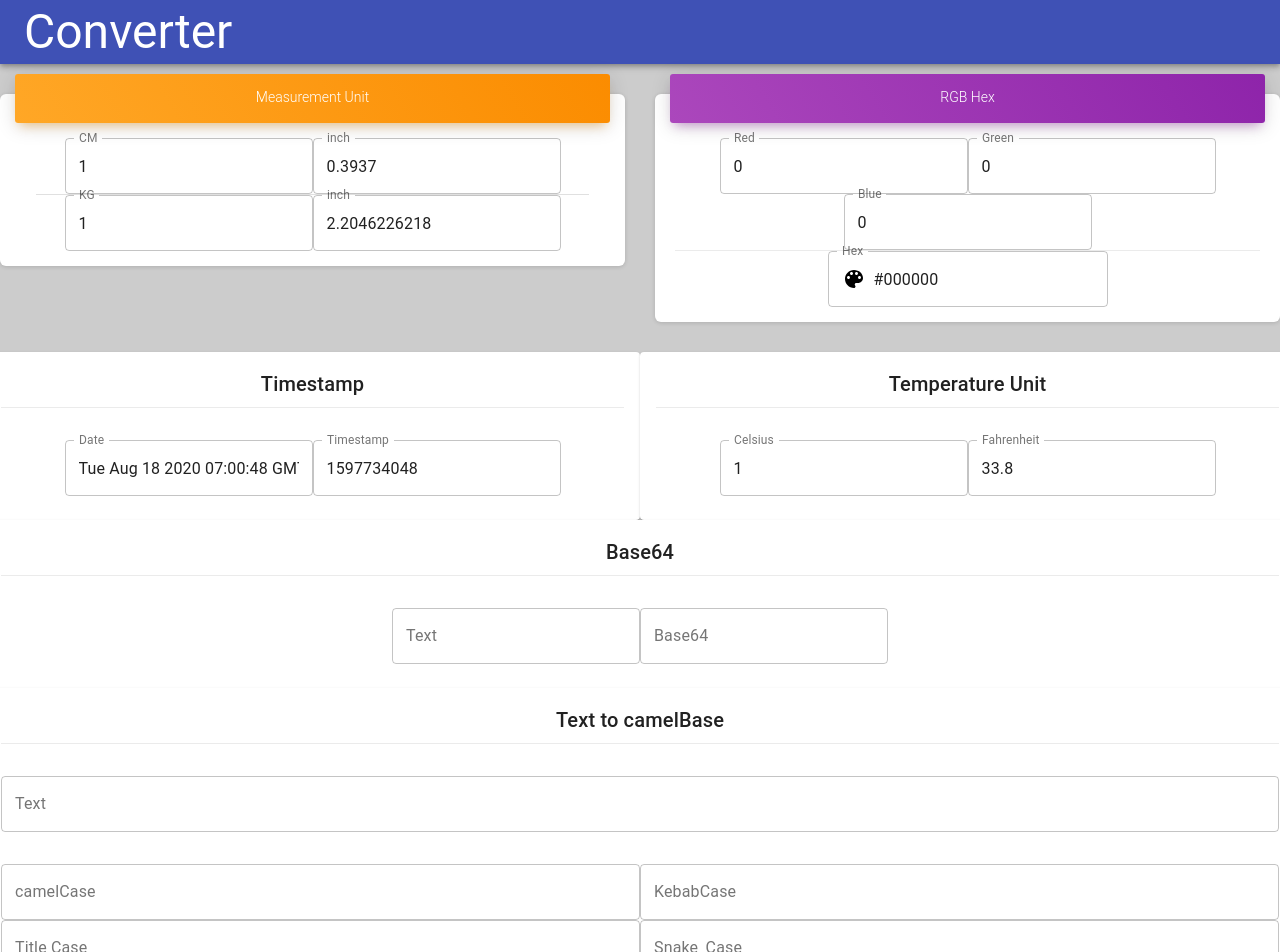
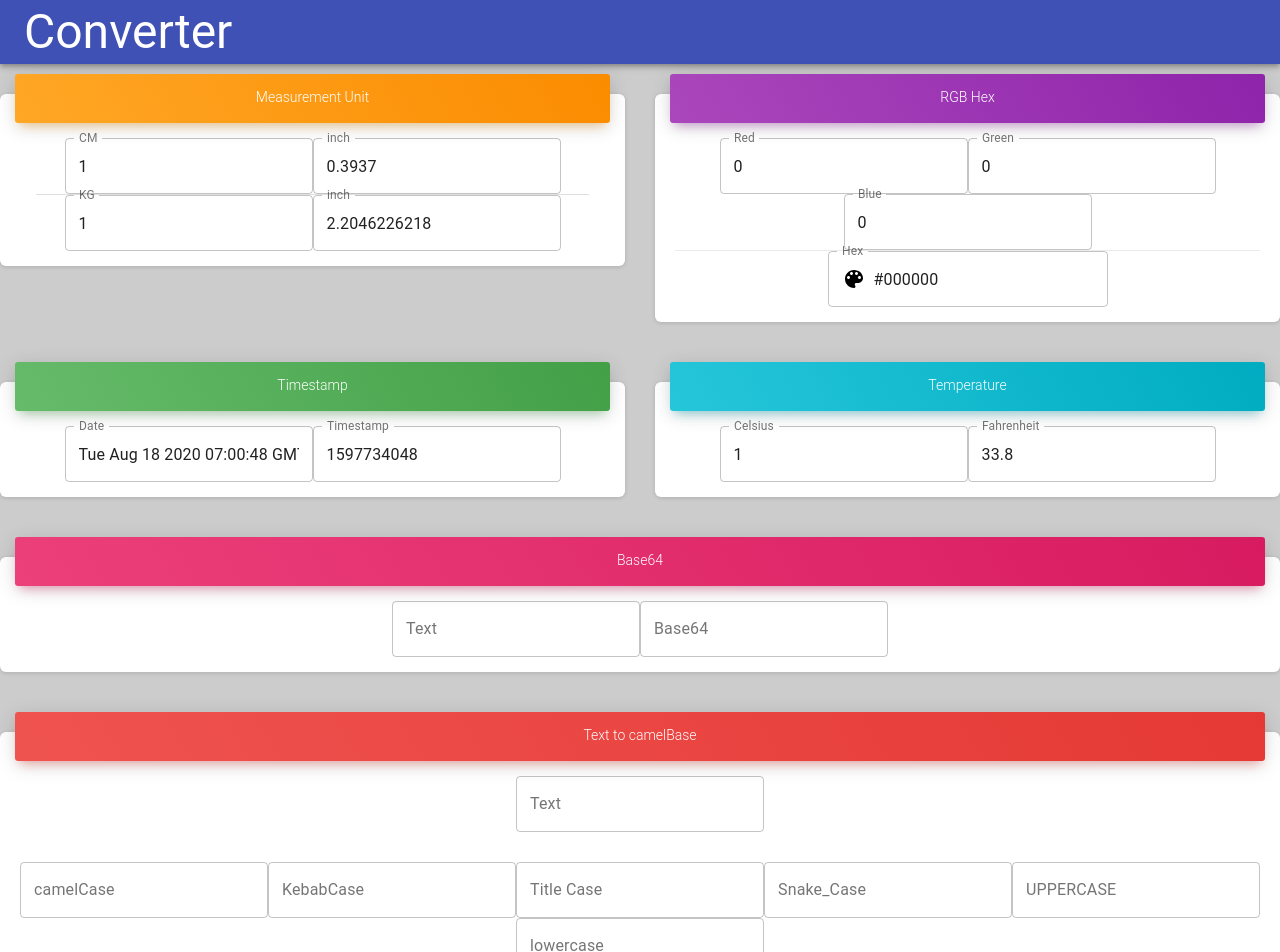
Before and after one commit to LuPoYi/converter, a React (Create React App) app: page / in a window 1280 px wide. Shown: the top 952 px of the page. Built offline with nearby package versions, Linux system fonts and the light colour scheme.

Commit message:
Migrate to material-dashboard Card style

```diff
--- a/src/App.js
+++ b/src/App.js
@@ -26,11 +26,18 @@ function App() {
         <GridItem xs={12} sm={6} md={6}>
           <ColorCode />
         </GridItem>
-
-        <Timestamp />
-        <TemperatureUnit />
-        <Base64 />
-        <CamelCase />
+        <GridItem xs={12} sm={6} md={6}>
+          <Timestamp />
+        </GridItem>
+        <GridItem xs={12} sm={6} md={6}>
+          <TemperatureUnit />
+        </GridItem>
+        <GridItem xs={12} sm={12} md={12}>
+          <Base64 />
+        </GridItem>
+        <GridItem xs={12} sm={12} md={12}>
+          <CamelCase />
+        </GridItem>
       </GridContainer>
     </div>
   )
--- a/src/components/Base64.js
+++ b/src/components/Base64.js
@@ -1,17 +1,12 @@
 import React, { useState } from 'react'
 import { makeStyles } from '@material-ui/core/styles'
 import TextField from '@material-ui/core/TextField'
-import Card from '@material-ui/core/Card'
-import CardContent from '@material-ui/core/CardContent'
-import Typography from "@material-ui/core/Typography";
-import Divider from "@material-ui/core/Divider";
+import styles from './Card/dashboardStyle.js'
+import Card from './Card/Card.js'
+import CardHeader from './Card/CardHeader.js'
+import CardBody from './Card/CardBody.js'
 
-const useStyles = makeStyles({
-  root: {
-    width: '100%',
-    float: 'left',
-  },
-})
+const useStyles = makeStyles(styles)
 
 function Base64() {
   const classes = useStyles()
@@ -42,15 +37,15 @@ function Base64() {
   }
 
   return (
-    <Card className={classes.root}>
-      <CardContent>
-        <Typography variant={"h6"} gutterBottom>Base64</Typography>
-        <Divider className={classes.divider} light />
-      </CardContent>
-      <CardContent>
+    <Card>
+      <CardHeader color="rose">
+        <h4 className={classes.cardTitleWhite}>Base64</h4>
+      </CardHeader>
+
+      <CardBody>
         <TextField label="Text" variant="outlined" onChange={handleTextChange} value={text} />
         <TextField label="Base64" variant="outlined" onChange={base64HandleChange} value={base64} />
-      </CardContent>
+      </CardBody>
     </Card>
   )
 }
--- a/src/components/CamelCase.js
+++ b/src/components/CamelCase.js
@@ -1,24 +1,13 @@
 import React, { useState } from 'react'
 import { makeStyles } from '@material-ui/core/styles'
 import TextField from '@material-ui/core/TextField'
-import Card from '@material-ui/core/Card'
-import CardContent from '@material-ui/core/CardContent'
-import Typography from "@material-ui/core/Typography";
-import Divider from "@material-ui/core/Divider";
+import Divider from '@material-ui/core/Divider'
+import styles from './Card/dashboardStyle.js'
+import Card from './Card/Card.js'
+import CardHeader from './Card/CardHeader.js'
+import CardBody from './Card/CardBody.js'
 
-const useStyles = makeStyles({
-  root: {
-    width: '100%',
-    float: 'left',
-  },
-  textFieldMax: {
-    width: '100%',
-  },
-  textField: {
-    width: '50%',
-    float: 'left',
-  },
-})
+const useStyles = makeStyles(styles)
 
 function CamelCase() {
   const classes = useStyles()
@@ -104,12 +93,12 @@ function CamelCase() {
   }
 
   return (
-    <Card className={classes.root}>
-      <CardContent>
-        <Typography variant={"h6"} gutterBottom>Text to camelBase</Typography>
-        <Divider className={classes.divider} light />
-      </CardContent>
-      <CardContent>
+    <Card>
+      <CardHeader color="danger">
+        <h4 className={classes.cardTitleWhite}>Text to camelBase</h4>
+      </CardHeader>
+
+      <CardBody>
         <TextField
           label="Text"
           variant="outlined"
@@ -117,8 +106,8 @@ function CamelCase() {
           value={text}
           className={classes.textFieldMax}
         />
-      </CardContent>
-      <CardContent>
+      </CardBody>
+      <CardBody>
         <TextField
           label="camelCase"
           variant="outlined"
@@ -161,7 +150,7 @@ function CamelCase() {
           value={lowerCase}
           className={classes.textField}
         />
-      </CardContent>
+      </CardBody>
     </Card>
   )
 }
--- a/src/components/MeasurementUnit.js
+++ b/src/components/MeasurementUnit.js
@@ -48,7 +48,6 @@ const MeasurementUnit = () => {
         <TextField label="CM" variant="outlined" onChange={cmHandleChange} value={cm} />
         <TextField label="inch" variant="outlined" onChange={inchHandleChange} value={inch} />
         <Divider variant="middle" />
-
         <TextField label="KG" variant="outlined" onChange={kgHandleChange} value={kg} />
         <TextField label="inch" variant="outlined" onChange={poundHandleChange} value={pound} />
       </CardBody>
--- a/src/components/TemperatureUnit.js
+++ b/src/components/TemperatureUnit.js
@@ -1,17 +1,12 @@
 import React, { useState } from 'react'
 import { makeStyles } from '@material-ui/core/styles'
 import TextField from '@material-ui/core/TextField'
-import Card from '@material-ui/core/Card'
-import CardContent from '@material-ui/core/CardContent'
-import Typography from "@material-ui/core/Typography";
-import Divider from "@material-ui/core/Divider";
+import styles from './Card/dashboardStyle.js'
+import Card from './Card/Card.js'
+import CardHeader from './Card/CardHeader.js'
+import CardBody from './Card/CardBody.js'
 
-const useStyles = makeStyles({
-  root: {
-    width: '50%',
-    float: 'left',
-  },
-})
+const useStyles = makeStyles(styles)
 
 function TemperatureUnit() {
   const classes = useStyles()
@@ -29,12 +24,12 @@ function TemperatureUnit() {
   }
 
   return (
-    <Card className={classes.root}>
-      <CardContent>
-        <Typography variant={"h6"} gutterBottom>Temperature Unit</Typography>
-        <Divider className={classes.divider} light />
-      </CardContent>
-      <CardContent>
+    <Card>
+      <CardHeader color="info">
+        <h4 className={classes.cardTitleWhite}>Temperature</h4>
+      </CardHeader>
+
+      <CardBody>
         <TextField
           label="Celsius"
           variant="outlined"
@@ -47,7 +42,7 @@ function TemperatureUnit() {
           onChange={fahrenheitHandleChange}
           value={fahrenheit}
         />
-      </CardContent>
+      </CardBody>
     </Card>
   )
 }
--- a/src/components/Timestamp.js
+++ b/src/components/Timestamp.js
@@ -1,22 +1,15 @@
 import React, { useState } from 'react'
 import { makeStyles } from '@material-ui/core/styles'
 import TextField from '@material-ui/core/TextField'
-import Card from '@material-ui/core/Card'
-import CardContent from '@material-ui/core/CardContent'
-import Typography from "@material-ui/core/Typography";
-import Divider from "@material-ui/core/Divider";
+import styles from './Card/dashboardStyle.js'
+import Card from './Card/Card.js'
+import CardHeader from './Card/CardHeader.js'
+import CardBody from './Card/CardBody.js'
 
-const useStyles = makeStyles({
-  root: {
-    width: '50%',
-    float: 'left',
-
-  },
-})
+const useStyles = makeStyles(styles)
 
 function Timestamp() {
   const classes = useStyles()
-
   const [date, setDate] = useState(Date())
   const [timestamp, setTimestamp] = useState(Math.floor(Date.now() / 1000))
   const dateHandleChange = (e) => {
@@ -29,12 +22,11 @@ function Timestamp() {
   }
 
   return (
-    <Card className={classes.root}>
-      <CardContent>
-        <Typography variant={"h6"} gutterBottom>Timestamp</Typography>
-        <Divider className={classes.divider} light />
-      </CardContent>
-      <CardContent>
+    <Card>
+      <CardHeader color="success">
+        <h4 className={classes.cardTitleWhite}>Timestamp</h4>
+      </CardHeader>
+      <CardBody>
         <TextField label="Date" variant="outlined" onChange={dateHandleChange} value={date} />
         <TextField
           label="Timestamp"
@@ -42,7 +34,7 @@ function Timestamp() {
           onChange={timestampHandleChange}
           value={timestamp}
         />
-      </CardContent>
+      </CardBody>
     </Card>
   )
 }
```
